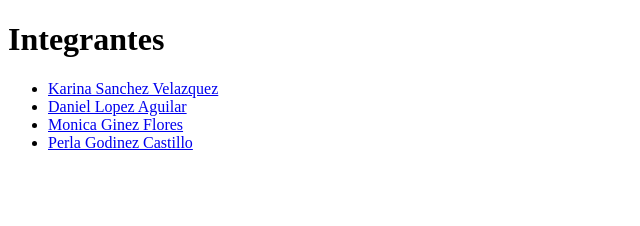
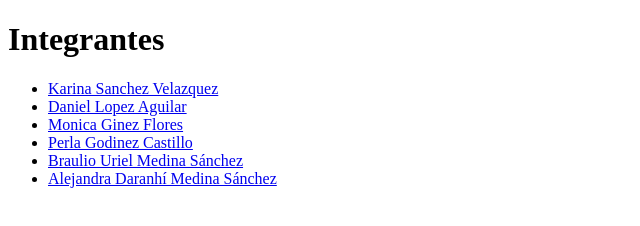
Before and after one commit to aki801/Integrantes, a plain HTML site: page index.html in a window 1280 px wide. Shown: the whole page, without its empty margins (0-640 px from the left). Drawn offline with Linux system fonts and the light colour scheme.

Commit message:
agregue lineas para links Braulio y Alejandra

```diff
--- a/index.html
+++ b/index.html
@@ -15,6 +15,10 @@
 
         <li> <a  id="fa" href="pgc.html">Perla Godinez Castillo</a></li>
 
+        <li> <a  id="bums" href="bums.html">Braulio Uriel Medina Sánchez</a></li>
+
+        <li> <a  id="adms" href="adms.html">Alejandra Daranhí Medina Sánchez</a></li>
+
     </ul>
 </body>
 </html>
```
